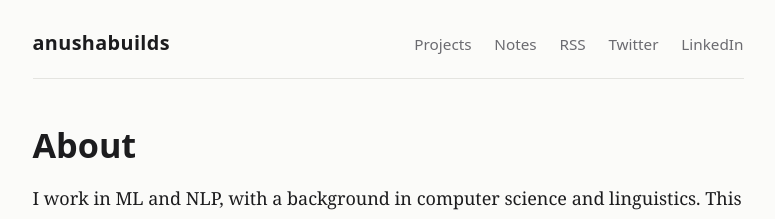
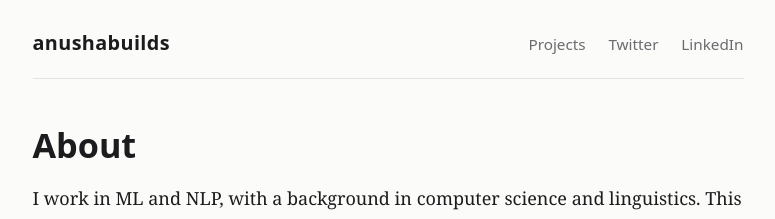
Before and after one commit to AnushaMishra/AnushaMishra.github.io, a Jekyll site: the page built from index.md, in a window 1280 px wide. Shown: the top 219 px of the page, without its empty margins (252-1027 px from the left). Built offline with Jekyll 4.4.1, drawn with Linux system fonts in a browser that asks for light colours.

Commit message:
Update header navigation links
Removed 'Notes' and 'RSS' links from the header navigation.

```diff
--- a/_layouts/default.html
+++ b/_layouts/default.html
@@ -16,8 +16,6 @@
     <a class="site-title" href="{{ '/' | relative_url }}">{{ site.title }}</a>
     <nav>
       <a href="{{ '/projects/' | relative_url }}">Projects</a>
-      <a href="{{ '/notes/' | relative_url }}">Notes</a>
-      <a href="{{ '/feed.xml' | relative_url }}">RSS</a>
       {% if site.twitter_handle != "" %}<a href="https://twitter.com/{{ site.twitter_handle }}">Twitter</a>{% endif %}
       {% if site.linkedin_url != "" %}<a href="{{ site.linkedin_url }}">LinkedIn</a>{% endif %}
       {% if site.github_handle != "" %}<a href="https://github.com/{{ site.github_handle }}">GitHub</a>{% endif %}
```
